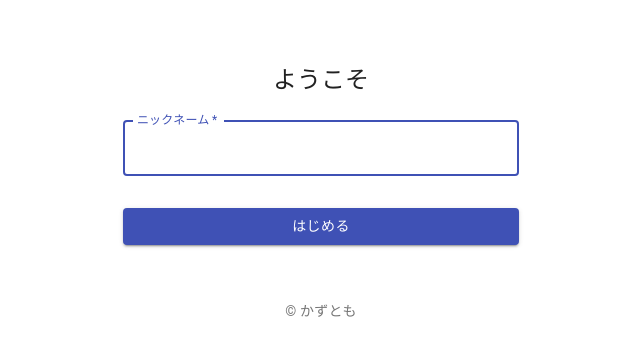
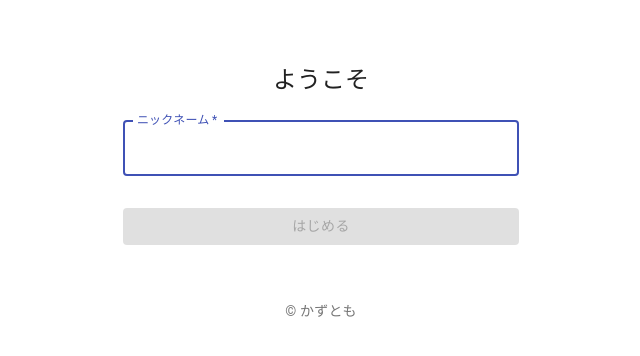
Before and after one commit to Kazutomokazu1995/idobatakaigi2, a React (Create React App) app: page / in a window 1280 px wide. Shown: the top 356 px of the page, without its empty margins (319-959 px from the left). Built offline with nearby package versions, Linux system fonts and the light colour scheme.

Commit message:
setName by cliking butoon

```diff
--- a/src/components/SignIn.js
+++ b/src/components/SignIn.js
@@ -1,4 +1,4 @@
-import React from 'react';
+import React, {useEffect,useState} from 'react';
 import Button from '@material-ui/core/Button';
 import CssBaseline from '@material-ui/core/CssBaseline';
 import TextField from '@material-ui/core/TextField';
@@ -46,6 +46,14 @@
 
 export default function SignIn({ setName }) {
   const classes = useStyles();
+  const [disabled, setDisabled] = useState(true);
+  const [string, setString] = useState('');
+  console.log({string});
+
+  useEffect(()=> {
+    const disabled = string === ''
+    setDisabled(disabled)
+  }, [string]);
 
   return (
     <Container component="main" maxWidth="xs">
@@ -64,6 +72,7 @@
             label="ニックネーム"
             name="name"
             autoFocus
+            onChange={(e) => setString(e.target.value)}
           />
           <Button
             type="submit"
@@ -71,6 +80,7 @@
             variant="contained"
             color="primary"
             className={classes.submit}
+            disabled = {disabled}
           >
             はじめる
           </Button>
```
